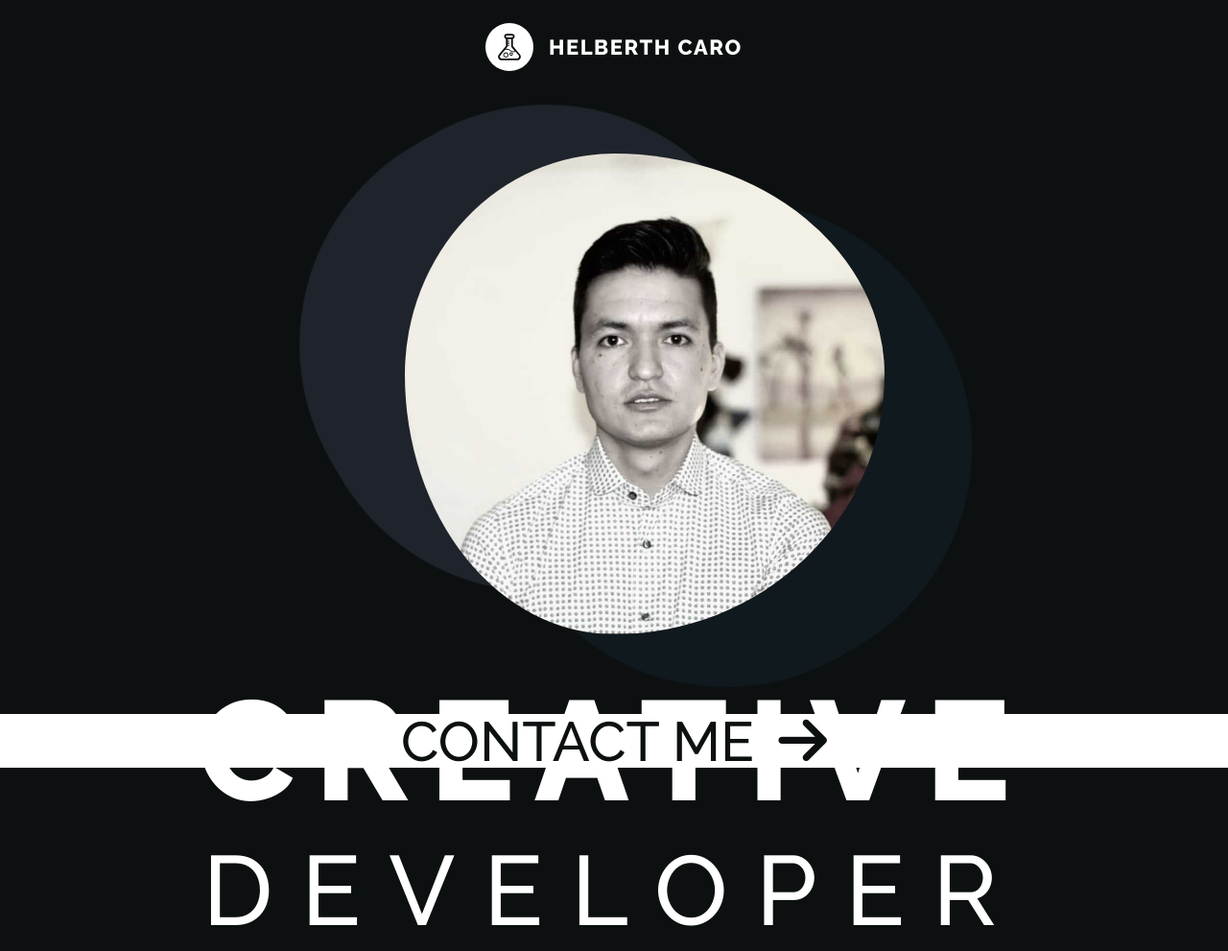
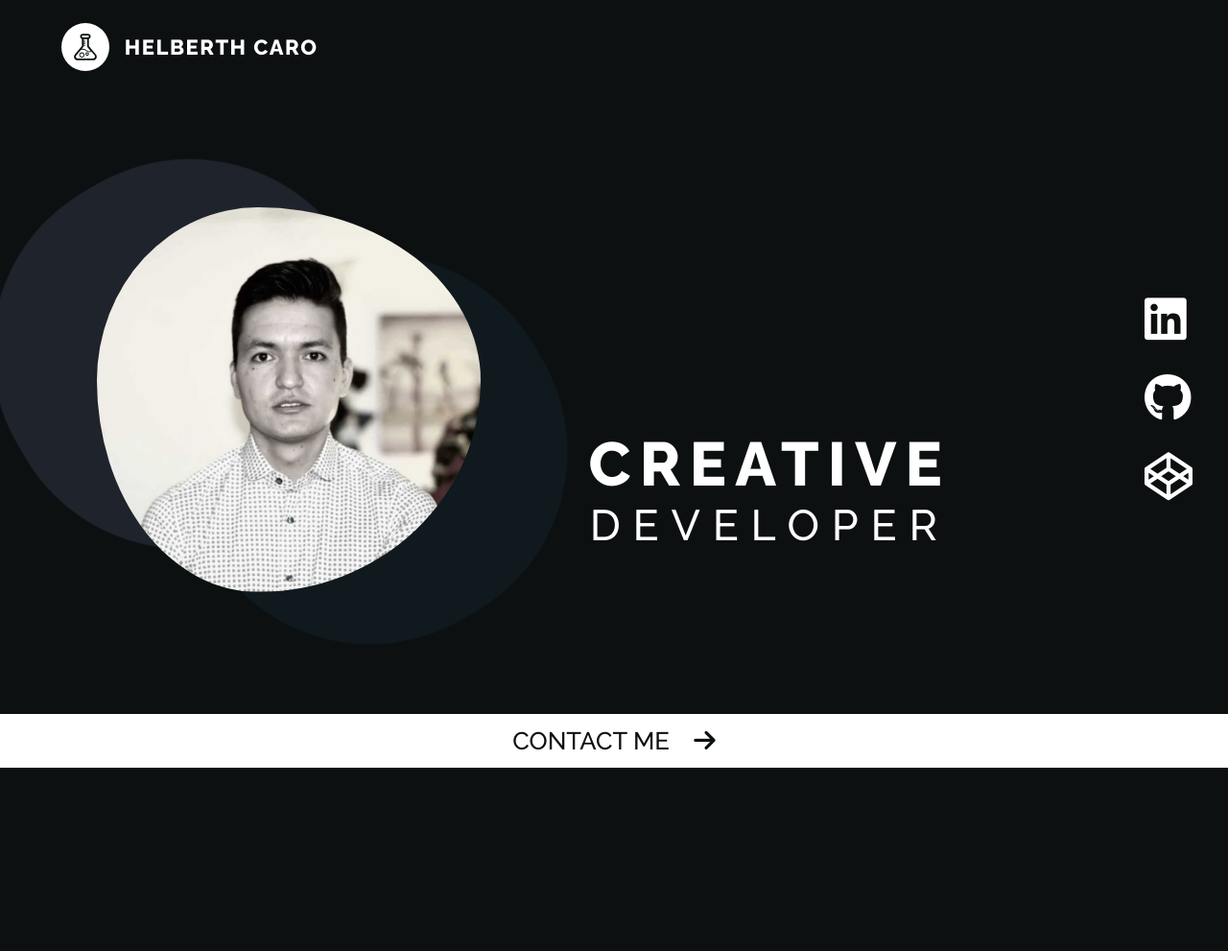
Before and after one commit to helberthCO/helberthco.github.io, a website built with webpack: page index.html in a window 1280 px wide. Shown: the top 991 px of the page at 96% size. After the commit the page ends 800 px from the top, so only its background shows below. Built offline with nearby package versions, Linux system fonts and the light colour scheme.

Commit message:
Desktop build completed

```diff
--- /dev/null
+++ b/source/scss/_media-queries.scss
@@ -0,0 +1,164 @@
+//Breakpoints
+$desktop: 1140;
+$tablet: 1280;
+$smartphone: 768;
+$small-smartphone: 480;
+
+//Media Queries
+@mixin screen($breakpoint) {
+  @if $breakpoint == large-desktop {
+    @media only screen and (min-device-width: #{$desktop}px) {
+      @content;
+    }
+  } @else if $breakpoint == desktop {
+    @media only screen and (min-device-width: #{$tablet}px) {
+      @content;
+    }
+  } @else if $breakpoint == tablet {
+    @media only screen
+    and (min-device-width: #{$smartphone}px)
+    and (max-device-width: #{$tablet - 1}px) {
+      @content;
+    }
+  }  @else if $breakpoint == tablet-portrait {
+    @media only screen
+    and (min-device-width: #{$smartphone}px)
+    and (max-device-width: #{$tablet - 1}px)
+    and (orientation: portrait) {
+      @content;
+    }
+  }  @else if $breakpoint == tablet-landscape {
+    @media only screen
+    and (min-device-width: #{$smartphone}px)
+    and (orientation: landscape) {
+      @content;
+    }
+  } @else if $breakpoint == smartphone {
+    @media only screen and (max-device-width: #{$smartphone - 1}px) and (-webkit-min-device-pixel-ratio: 3){
+      @content;
+    }
+  } @else if $breakpoint == small-smartphone {
+    @media only screen and (max-device-width: #{$small-smartphone}px) {
+      @content;
+    }
+  }
+}
+
+.header {
+  &__left {
+    @include screen(tablet-landscape) {
+      justify-content: flex-start;
+    }
+
+    span {
+      @include screen(smartphone) {
+        font-size: 6vw;
+      }
+    }
+  }
+}
+
+.main {
+  @include screen(tablet-landscape) {
+    flex-direction: row;
+    top: 22vh;
+    justify-content: space-around;
+    max-width: #{$tablet}px;
+  }
+
+  &__wrapper {
+    &::before, &::after {
+      @include screen(tablet-landscape) {
+        max-width: 400px;
+        max-height: 400px;
+      }
+    }
+  }
+
+  &__image {
+    @include screen(tablet-landscape) {
+      max-width: 400px;
+    }
+  }
+
+  &__title {
+    @include screen(tablet) {
+      font-size: 6vw;
+    }
+    @include screen(tablet-landscape) {
+      font-size: 5vw;
+      margin: 28vh 10vw 0 3vw;
+    }
+    @include screen(desktop) {
+      font-size: 4vw;
+    }
+
+    span {
+      @include screen(tablet) {
+        font-size: 4.2vw;
+      }
+      @include screen(tablet-landscape) {
+        font-size: 3.5vw;
+      }
+      @include screen(desktop) {
+        font-size: 2.8vw;
+      }
+    }
+  }
+}
+
+.social {
+  @include screen(tablet-landscape) {
+    flex-direction: column;
+  }
+
+  li {
+    @include screen(tablet-landscape) {
+      margin: 2vh 0;
+    }
+  }
+
+  i {
+    @include screen(tablet) {
+      font-size: 5vw;
+    }
+    @include screen(tablet-landscape) {
+      font-size: em(50px);
+    }
+    @include screen(desktop) {
+      transition: all 400ms ease-in-out;
+    }
+
+    &:hover {
+      @include screen(desktop) {
+        color: $secondary_color;
+      }
+    }
+  }
+}
+
+.footer {
+  @include screen(desktop) {
+    background: $primary-color;
+  }
+
+  &__link {
+    @include screen(tablet) {
+      font-size: 3vw;
+    }
+    @include screen(tablet-landscape) {
+      font-size: 2vw;
+    }
+    @include screen(desktop) {
+      font-size: em(22px);
+      color: $white;
+      transition: all 400ms ease-in-out;
+    }
+
+    &:hover {
+      @include screen(desktop) {
+        color: $secondary_color;
+      }
+    }
+  }
+}
--- a/source/scss/_variables.scss
+++ b/source/scss/_variables.scss
@@ -78,7 +78,7 @@ $browser-context: 14px;
 
 %animate{
   transition: all 400ms ease-in-out;
-};
+}
 
 %btn{
   padding: 7px 20px;
--- a/source/scss/base.scss
+++ b/source/scss/base.scss
@@ -72,9 +72,9 @@ img {
     &::after,
     &::before {
       width: 70vw;
-      max-width: 500px;
+      max-width: 450px;
       height: 70vw;
-      max-height: 500px;
+      max-height: 450px;
       border-radius: 48%;
     }
 
@@ -91,7 +91,7 @@ img {
 
   &__image {
     width: 70vw;
-    max-width: 500px;
+    max-width: 450px;
     border-radius: 50%;
     padding-top: 5vh;
     padding-left: 5vw;
--- a/source/scss/styles.scss
+++ b/source/scss/styles.scss
@@ -1,3 +1,4 @@
 @import "variables";
 @import "base";
-@import "components/animations"
+@import "components/animations";
+@import "media-queries"
```
Also changed, not shown: dist/assets/css/styles.css.
